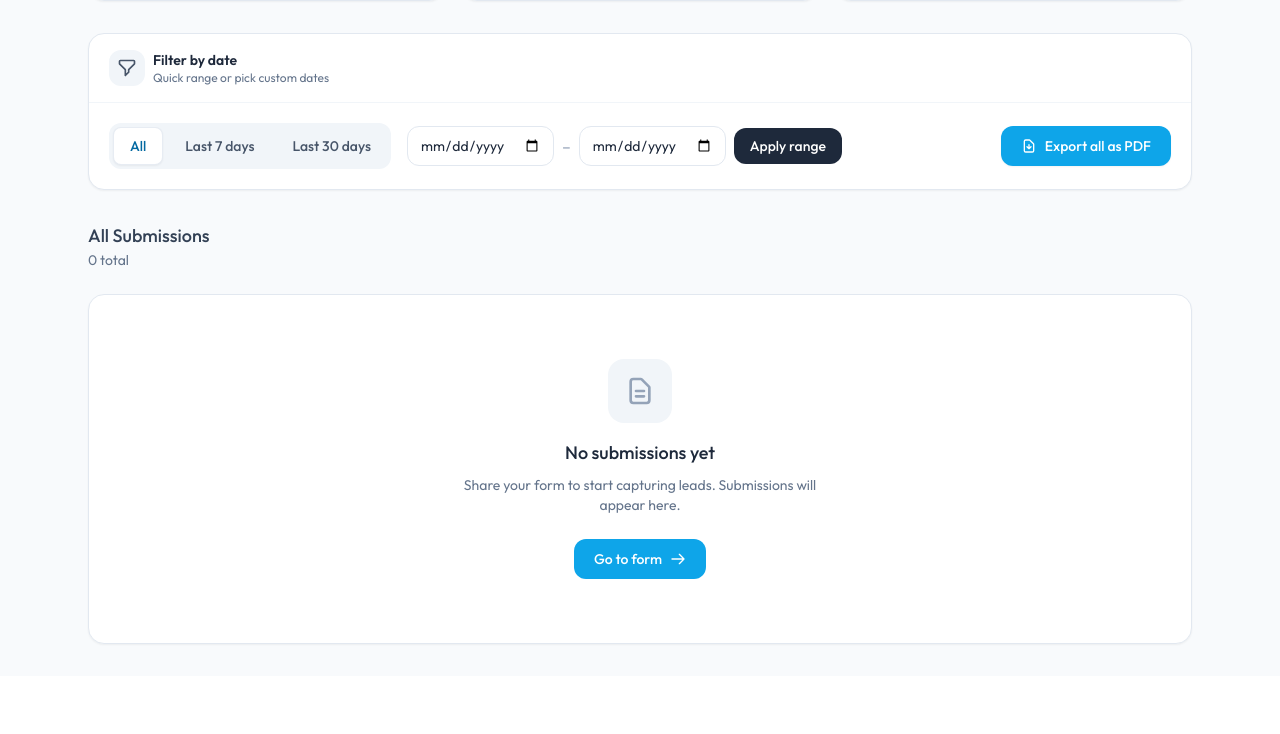
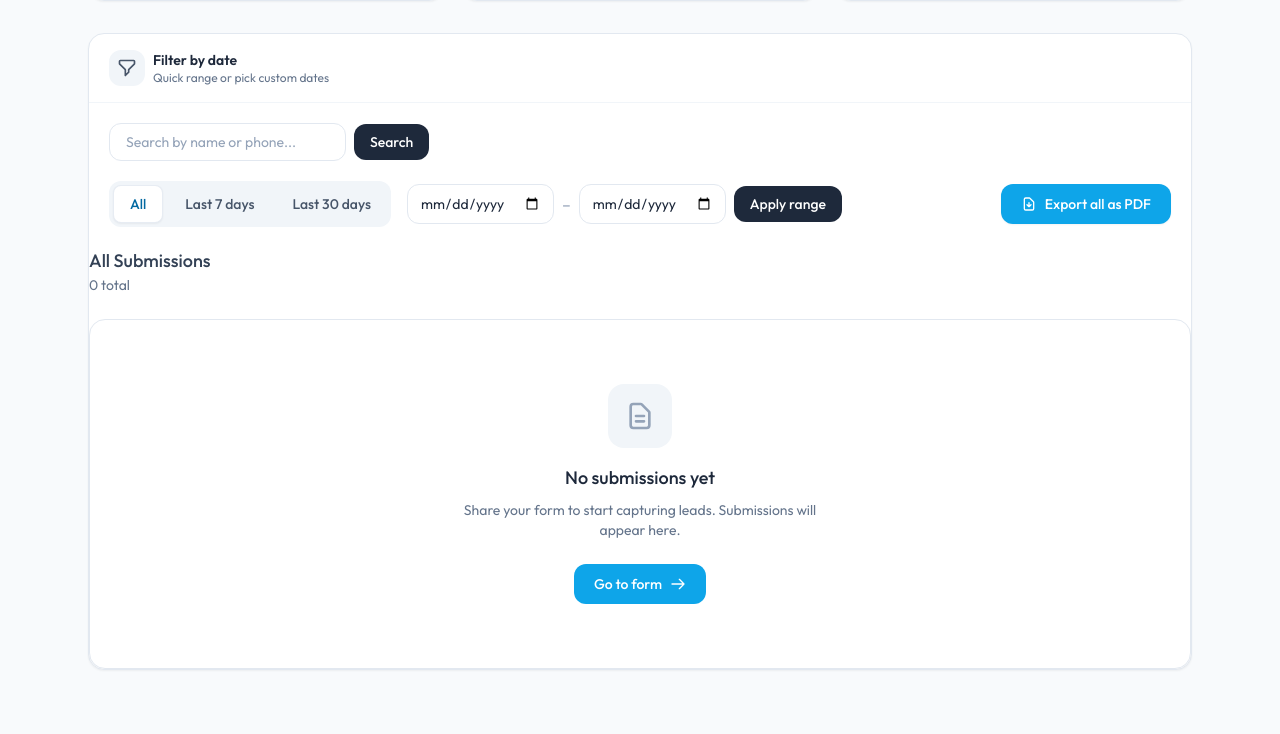
Before and after one commit to SAhmed48/sales-capture, a Django app: page /dashboard/ in a window 1280 px wide. Shown: the part 198-932 px from the top of the page. Before the commit the page ends 843 px from the top, so only its background shows below. Run offline with Django 4.2, Linux system fonts and the light colour scheme; the visitor is signed in with stand-in values (Sample User, id 1); data that the repository does not hold is empty; parts of the project's set-up code (start-up, migrations or seed data) failed here and were passed over; some libraries are stand-ins or nearby versions.

Commit message:
search bar is added

```diff
--- a/core/views.py
+++ b/core/views.py
@@ -5,6 +5,7 @@ import uuid
 from datetime import timedelta, datetime
 
 from django.conf import settings
+from django.db.models import Q
 from django.utils import timezone
 from django.contrib import messages
 from django.contrib.auth.views import LoginView
@@ -64,11 +65,12 @@ class CustomLoginView(LoginView):
 
 
 def _get_submissions_queryset(request):
-    """Build submissions queryset with optional date filter (days, from, to). Same logic for dashboard and PDF export."""
+    """Build submissions queryset with optional date filter and search (name, phone). Same logic for dashboard and PDF export."""
     qs = Submission.objects.all().order_by('-created_at')
     filter_days = request.GET.get('days', '').strip()
     filter_from = request.GET.get('from', '').strip()
     filter_to = request.GET.get('to', '').strip()
+    search = request.GET.get('search', '').strip()
 
     if filter_days:
         try:
@@ -89,13 +91,16 @@ def _get_submissions_queryset(request):
         except ValueError:
             pass
 
-    return qs.prefetch_related('click_metadata'), filter_days, filter_from, filter_to
+    if search:
+        qs = qs.filter(Q(name__icontains=search) | Q(phone__icontains=search))
+
+    return qs.prefetch_related('click_metadata'), filter_days, filter_from, filter_to, search
 
 
 class DashboardView(LoginRequiredMixin, View):
-    """Dashboard showing all submissions with their details. Supports date filter: ?days=N or ?from=YYYY-MM-DD&to=YYYY-MM-DD."""
+    """Dashboard showing all submissions with their details. Supports date filter and search by name/phone."""
     def get(self, request):
-        submissions_qs, filter_days, filter_from, filter_to = _get_submissions_queryset(request)
+        submissions_qs, filter_days, filter_from, filter_to, search = _get_submissions_queryset(request)
         submissions = list(submissions_qs)
         total_clicks = ClickMetadata.objects.count()
         week_ago = timezone.now() - timedelta(days=7)
@@ -107,6 +112,7 @@ class DashboardView(LoginRequiredMixin, View):
             'filter_days': filter_days,
             'filter_from': filter_from,
             'filter_to': filter_to,
+            'search': search,
         })
 
 
@@ -128,9 +134,9 @@ class ExportSubmissionPdfView(LoginRequiredMixin, View):
 
 
 class ExportSubmissionsPdfView(LoginRequiredMixin, View):
-    """Export submissions as PDF. Respects same date filter as dashboard (?days=N or ?from=...&to=...)."""
+    """Export submissions as PDF. Respects same date filter and search as dashboard."""
     def get(self, request):
-        submissions_qs, _fd, _ff, _ft = _get_submissions_queryset(request)
+        submissions_qs, _fd, _ff, _ft, _search = _get_submissions_queryset(request)
         submissions = list(submissions_qs[:PDF_EXPORT_MAX_SUBMISSIONS])
         if not submissions:
             response = HttpResponse(b'', content_type='application/pdf')
@@ -232,15 +238,8 @@ def form_view(request):
     if request.method == 'POST':
         form = SubmissionForm(request.POST)
         if form.is_valid():
-            data = form.cleaned_data
-            # Update existing record if same phone, else create new (email does not matter)
-            submission = Submission.objects.filter(phone=data['phone']).first()
-            if submission:
-                for key, value in data.items():
-                    setattr(submission, key, value)
-                submission.save()
-            else:
-                submission = form.save()
+            # Always create new submission (never update existing)
+            submission = form.save()
             tracking_url = request.build_absolute_uri(
                 reverse('core:track', args=[str(submission.tracking_token)])
             )
--- a/templates/core/dashboard.html
+++ b/templates/core/dashboard.html
@@ -95,6 +95,8 @@
                         <p class="text-xs text-slate-500">Quick range or pick custom dates</p>
                     </div>
                 </div>
+                {% if filter_days or filter_from or filter_to or search %}
+                <div class="flex items-center gap-2 flex-wrap">
                     {% if filter_days or filter_from or filter_to %}
                     <span class="text-xs font-medium text-primary-600 bg-primary-50 px-2.5 py-1 rounded-lg">
                         {% if filter_days == '7' %}Last 7 days
@@ -103,16 +105,36 @@
                         {% endif %}
                     </span>
                     {% endif %}
+                    {% if search %}
+                    <span class="inline-flex items-center gap-1.5 text-xs font-medium text-slate-700 bg-slate-100 px-2.5 py-1 rounded-lg">
+                        Search: {{ search }}
+                        <a href="{% url 'core:dashboard' %}{% if filter_days %}?days={{ filter_days }}{% elif filter_from or filter_to %}?from={{ filter_from }}&to={{ filter_to }}{% endif %}" class="text-slate-500 hover:text-slate-700" aria-label="Clear search">&times;</a>
+                    </span>
+                    {% endif %}
                 </div>
-            <div class="p-5 flex flex-col sm:flex-row sm:items-center sm:justify-between gap-5">
+                {% endif %}
+            </div>
+            <div class="p-5 flex flex-col gap-5">
+                <div class="flex flex-col sm:flex-row sm:items-center gap-4">
+                    <form method="get" action="{% url 'core:dashboard' %}" class="inline-flex items-center gap-2 flex-1 sm:flex-initial sm:min-w-[280px]">
+                        {% if filter_days %}<input type="hidden" name="days" value="{{ filter_days }}">{% endif %}
+                        {% if filter_from %}<input type="hidden" name="from" value="{{ filter_from }}">{% endif %}
+                        {% if filter_to %}<input type="hidden" name="to" value="{{ filter_to }}">{% endif %}
+                        <label class="sr-only">Search by name or phone</label>
+                        <input type="search" name="search" value="{{ search }}" placeholder="Search by name or phone..." class="flex-1 rounded-xl border border-slate-200 px-4 py-2 text-sm text-slate-800 placeholder-slate-400 focus:ring-2 focus:ring-primary-500 focus:border-primary-500">
+                        <button type="submit" class="px-4 py-2 rounded-xl text-sm font-medium bg-slate-800 text-white hover:bg-slate-700 transition-colors shrink-0">Search</button>
+                    </form>
+                </div>
+                <div class="flex flex-col sm:flex-row sm:items-center sm:justify-between gap-5">
                     <div class="flex flex-col gap-4 sm:gap-0 sm:flex-row sm:items-center sm:gap-4">
                         <div class="flex items-center gap-1.5 p-1 rounded-xl bg-slate-100 w-fit">
-                        <a href="{% url 'core:dashboard' %}" class="px-4 py-2 rounded-lg text-sm font-medium transition-all {% if not filter_days and not filter_from and not filter_to %}bg-white text-primary-700 shadow-sm border border-slate-200/80{% else %}text-slate-600 hover:text-slate-800{% endif %}">All</a>
-                        <a href="{% url 'core:dashboard' %}?days=7" class="px-4 py-2 rounded-lg text-sm font-medium transition-all {% if filter_days == '7' %}bg-white text-primary-700 shadow-sm border border-slate-200/80{% else %}text-slate-600 hover:text-slate-800{% endif %}">Last 7 days</a>
-                        <a href="{% url 'core:dashboard' %}?days=30" class="px-4 py-2 rounded-lg text-sm font-medium transition-all {% if filter_days == '30' %}bg-white text-primary-700 shadow-sm border border-slate-200/80{% else %}text-slate-600 hover:text-slate-800{% endif %}">Last 30 days</a>
+                            <a href="{% url 'core:dashboard' %}{% if search %}?search={{ search|urlencode }}{% endif %}" class="px-4 py-2 rounded-lg text-sm font-medium transition-all {% if not filter_days and not filter_from and not filter_to %}bg-white text-primary-700 shadow-sm border border-slate-200/80{% else %}text-slate-600 hover:text-slate-800{% endif %}">All</a>
+                            <a href="{% url 'core:dashboard' %}?days=7{% if search %}&search={{ search|urlencode }}{% endif %}" class="px-4 py-2 rounded-lg text-sm font-medium transition-all {% if filter_days == '7' %}bg-white text-primary-700 shadow-sm border border-slate-200/80{% else %}text-slate-600 hover:text-slate-800{% endif %}">Last 7 days</a>
+                            <a href="{% url 'core:dashboard' %}?days=30{% if search %}&search={{ search|urlencode }}{% endif %}" class="px-4 py-2 rounded-lg text-sm font-medium transition-all {% if filter_days == '30' %}bg-white text-primary-700 shadow-sm border border-slate-200/80{% else %}text-slate-600 hover:text-slate-800{% endif %}">Last 30 days</a>
                         </div>
                         <div class="flex items-center gap-2 flex-wrap">
                             <form method="get" action="{% url 'core:dashboard' %}" class="inline-flex flex-wrap items-center gap-2">
+                                {% if search %}<input type="hidden" name="search" value="{{ search }}">{% endif %}
                                 <label class="sr-only">From date</label>
                                 <input type="date" name="from" value="{{ filter_from }}" class="rounded-xl border border-slate-200 px-3 py-2 text-sm text-slate-800 focus:ring-2 focus:ring-primary-500 focus:border-primary-500">
                                 <span class="text-slate-400 hidden sm:inline">–</span>
@@ -122,7 +144,7 @@
                             </form>
                         </div>
                     </div>
-                <a href="{% url 'core:export_submissions_pdf' %}{% if filter_days %}?days={{ filter_days }}{% endif %}{% if filter_from %}{% if filter_days %}&{% else %}?{% endif %}from={{ filter_from }}{% endif %}{% if filter_to %}{% if filter_days or filter_from %}&{% else %}?{% endif %}to={{ filter_to }}{% endif %}" class="inline-flex items-center justify-center gap-2 px-5 py-2.5 text-sm font-medium text-white bg-primary-500 hover:bg-primary-600 rounded-xl shadow-sm hover:shadow transition-all shrink-0 w-full sm:w-auto">
+                    <a href="{% url 'core:export_submissions_pdf' %}{% if filter_days %}?days={{ filter_days }}{% endif %}{% if filter_from %}{% if filter_days %}&{% else %}?{% endif %}from={{ filter_from }}{% endif %}{% if filter_to %}{% if filter_days or filter_from %}&{% else %}?{% endif %}to={{ filter_to }}{% endif %}{% if search %}{% if filter_days or filter_from or filter_to %}&{% else %}?{% endif %}search={{ search|urlencode }}{% endif %}" class="inline-flex items-center justify-center gap-2 px-5 py-2.5 text-sm font-medium text-white bg-primary-500 hover:bg-primary-600 rounded-xl shadow-sm hover:shadow transition-all shrink-0 w-full sm:w-auto">
                     <svg class="w-4 h-4" fill="none" stroke="currentColor" viewBox="0 0 24 24"><path stroke-linecap="round" stroke-linejoin="round" stroke-width="2" d="M12 10v6m0 0l-3-3m3 3l3-3m2 8H7a2 2 0 01-2-2V5a2 2 0 012-2h5.586a1 1 0 01.707.293l5.414 5.414a1 1 0 01.293.707V19a2 2 0 01-2 2z"></path></svg>
                     Export all as PDF
                 </a>
```
Lines whose indentation alone changed are shown as unchanged.
